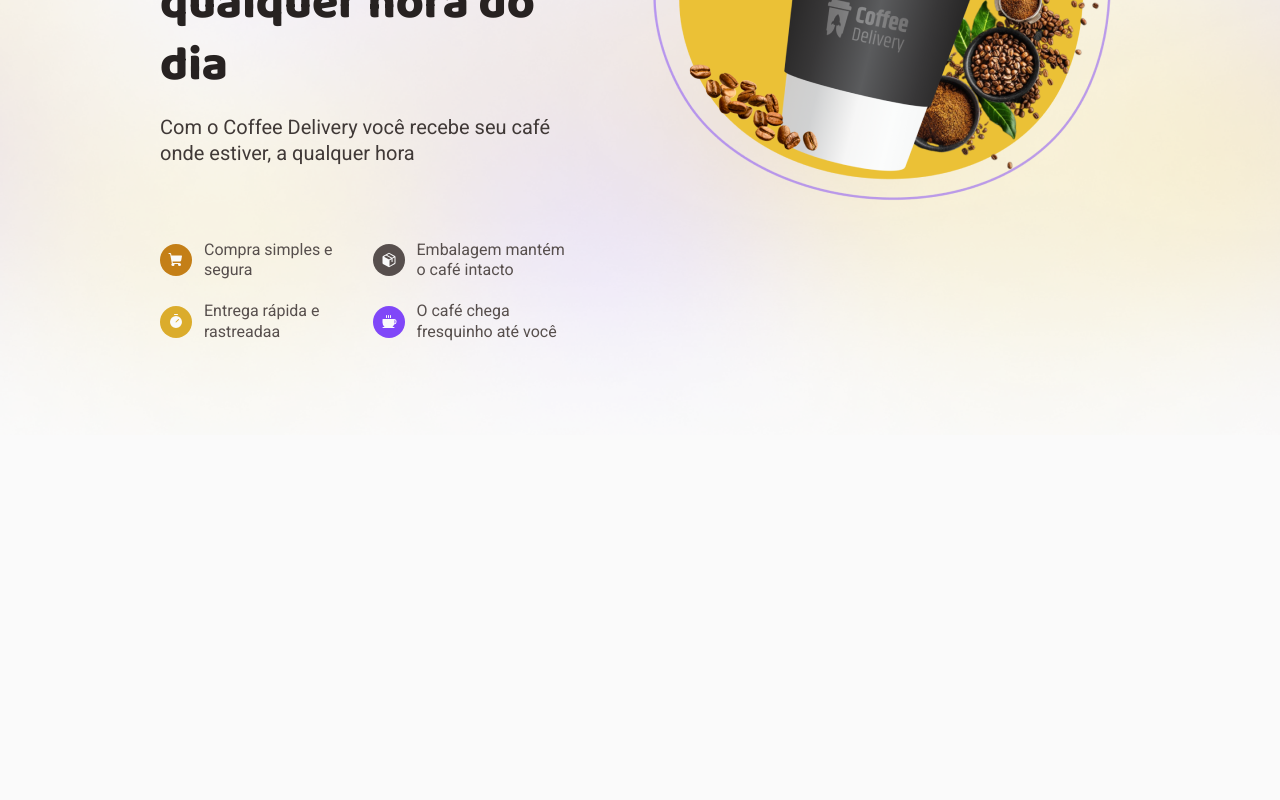
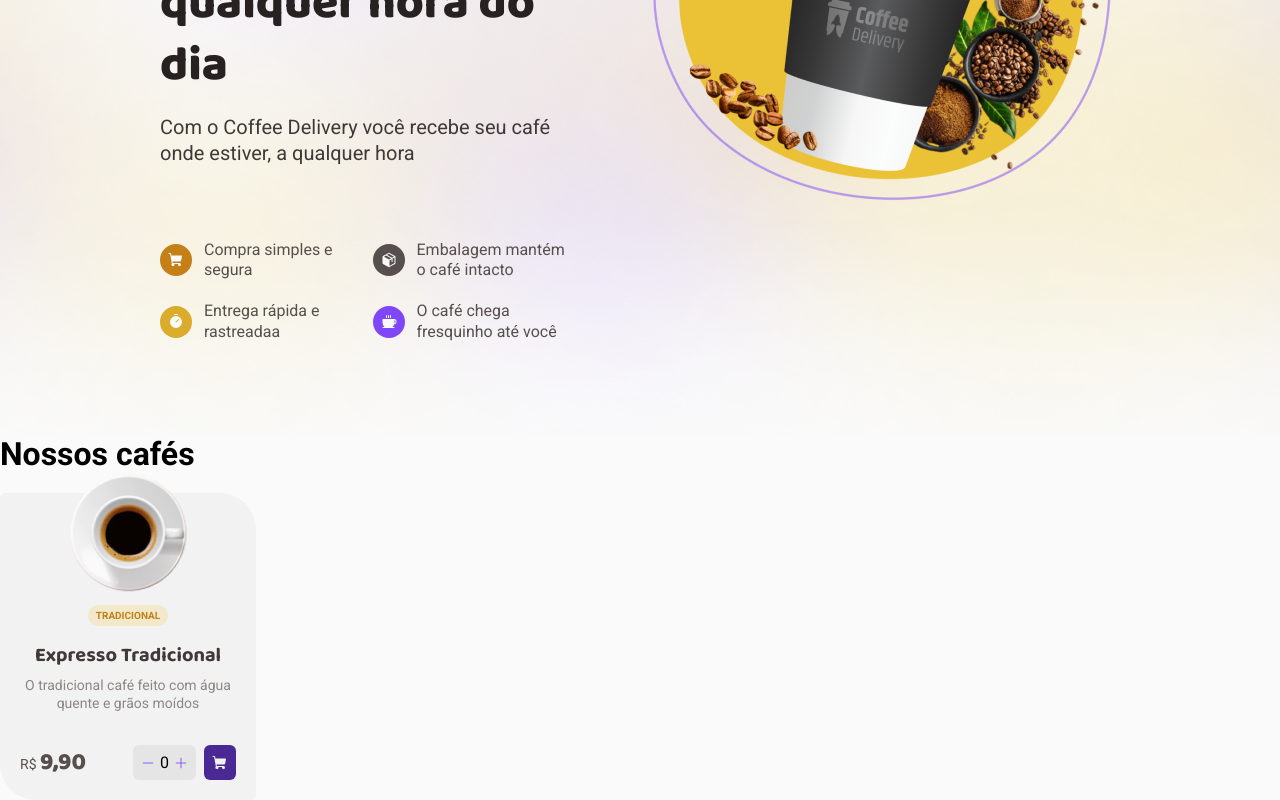
Before and after one commit to brunaporato/coffee-delivery, a React (Vite) app: page / in a window 1280 px wide. Shown: the part 348-1148 px from the top of the page. Before the commit the page ends 800 px from the top, so only its background shows below. Built offline with nearby package versions, Linux system fonts and the light colour scheme.

Commit message:
add productCard component

```diff
--- /dev/null
+++ b/src/pages/Home/components/ProductCard/index.tsx
@@ -0,0 +1,35 @@
+import { Minus, Plus, ShoppingCart } from "phosphor-react";
+import { AddToCartContainer, ProductCardContainer } from "./styles";
+
+interface ProductCardProps {
+  title: string;
+  image: string;
+  description: string;
+  price: string;
+}
+
+export function ProductCard({title, image, description, price}: ProductCardProps) {
+  return (
+    <ProductCardContainer>
+      <img src={image} alt="" />
+      <span>tradicional</span>
+      <h2>{title}</h2>
+      <p>{description}</p>
+      <AddToCartContainer>
+        <section className="price">
+          <p>R$ <span>{price}</span></p>
+        </section>
+        <section className="quantity-cart">
+          <div className="quantity">
+            <button><Minus size={14} /></button>
+            <span>0</span>
+            <button><Plus size={14} /></button>
+          </div>
+          <div className="cart">
+            <ShoppingCart weight="fill" />
+          </div>
+        </section>
+      </AddToCartContainer>
+    </ProductCardContainer>
+  )
+}
--- /dev/null
+++ b/src/pages/Home/components/ProductCard/styles.ts
@@ -0,0 +1,126 @@
+import styled from "styled-components";
+
+export const ProductCardContainer = styled.div`
+  background: ${(props) => props.theme["base-card"]};
+  border-radius: 6px 36px;
+
+  flex-shrink: 0;
+
+  width: 25.6rem;
+  padding: 11.2rem 2rem 2rem;
+  margin-top: 2rem;
+
+  position: relative;
+
+  display: flex;
+  flex-direction: column;
+
+  img {
+    position: absolute;
+    top: -2rem;
+    left: 6.8rem;
+  }
+
+  > span {
+    text-transform: uppercase;
+    font-size: 1rem;
+    font-weight: 700;
+    line-height: 130%;
+    color: ${(props) => props.theme["yellow-dark"]};
+
+    background: ${(props) => props.theme["yellow-light"]};
+    border-radius: 100px;
+
+    padding: .4rem .8rem;
+    margin: 0 auto;
+  }
+
+  h2 {
+    color: ${(props) => props.theme["base-subtitle"]};
+    font-family: 'Baloo 2', sans-serif;
+    font-size: 2rem;
+    font-weight: 700;
+    line-height: 130%;
+    text-align: center;
+
+    margin-top: 1.6rem;
+  }
+
+  > p {
+    color: ${(props) => props.theme["base-label"]};
+    text-align: center;
+
+    font-size: 1.4rem;
+    line-height: 130%;
+
+    margin: .8rem 0 3.3rem;
+  }
+`
+
+export const AddToCartContainer = styled.div`
+  display: flex;
+  justify-content: space-between;
+  align-items: center;
+  .price {
+    p {
+      color: ${(props) => props.theme["base-text"]};
+      font-size: 1.4rem;
+      line-height: 130%;
+    }
+
+    span {
+      color: ${(props) => props.theme["base-text"]};
+      background: none;
+      font-family: 'Baloo 2', sans-serif;
+      font-weight: 800;
+      font-size: 2.4rem;
+      line-height: 130%;
+    }
+  }
+
+  .quantity-cart {
+    display: flex;
+    gap: .8rem;
+
+    .quantity {
+      display: flex;
+      align-items: center;
+      justify-content: center;
+      gap: .5rem;
+
+      background: ${(props) => props.theme["base-button"]};
+
+      padding: .8rem;
+      border-radius: .6rem;
+
+      text-align: center;
+
+      button {
+        background: none;
+        border: 0;
+
+        color: ${(props) => props.theme.purple};
+
+        display: flex;
+        align-items: center;
+        justify-content: center;
+
+        cursor: pointer;
+      }
+    }
+
+    .cart {
+      background: ${(props) => props.theme["purple-dark"]};
+      color: ${(props) => props.theme["base-card"]};
+
+      display: flex;
+      align-items: center;
+      justify-content: center;
+
+      padding: .8rem;
+      border-radius: 6px;
+
+      cursor: pointer;
+    }
+  }
+`
--- a/src/pages/Home/index.tsx
+++ b/src/pages/Home/index.tsx
@@ -1,7 +1,39 @@
 import { BannerTop } from "./components/BannerTop";
+import { HomeContainer } from "./styles";
+import coffee from "../../assets/Coffee.png"
+import { ProductCard } from "./components/ProductCard";
+
+const products = [
+  {
+    name: 'Expresso Tradicional',
+    description: 'O tradicional café feito com água quente e grãos moídos',
+    image: coffee,
+    price: "9,90"
+  },
+
+]
 
 export function Home() {
   return (
-    <BannerTop />
+    <HomeContainer>
+      <BannerTop />
+      <main>
+        <h1>Nossos cafés</h1>
+        <div className="menu">
+          {
+            products.map((product) => {
+              return (
+              <ProductCard
+                title={product.name}
+                image={product.image}
+                description={product.description}
+                price={product.price}
+              />)
+            })
+          }
+        </div>
+      </main>
+    </HomeContainer>
+
   )
 }
--- a/src/pages/Home/styles.ts
+++ b/src/pages/Home/styles.ts
@@ -0,0 +1,5 @@
+import styled from "styled-components";
+
+export const HomeContainer = styled.div`
+
+`
```
Also changed, not shown: src/assets/Coffee.png (added).
